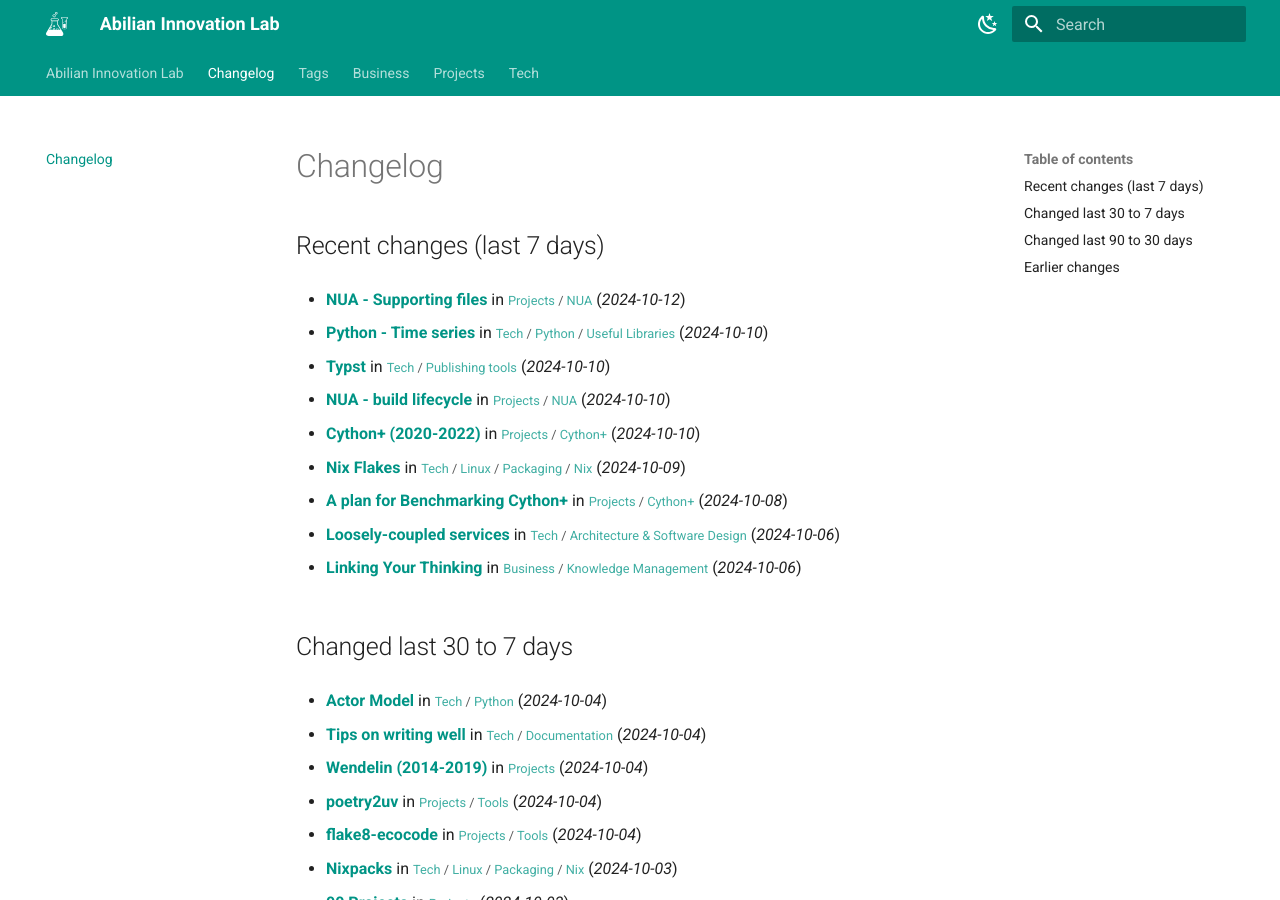
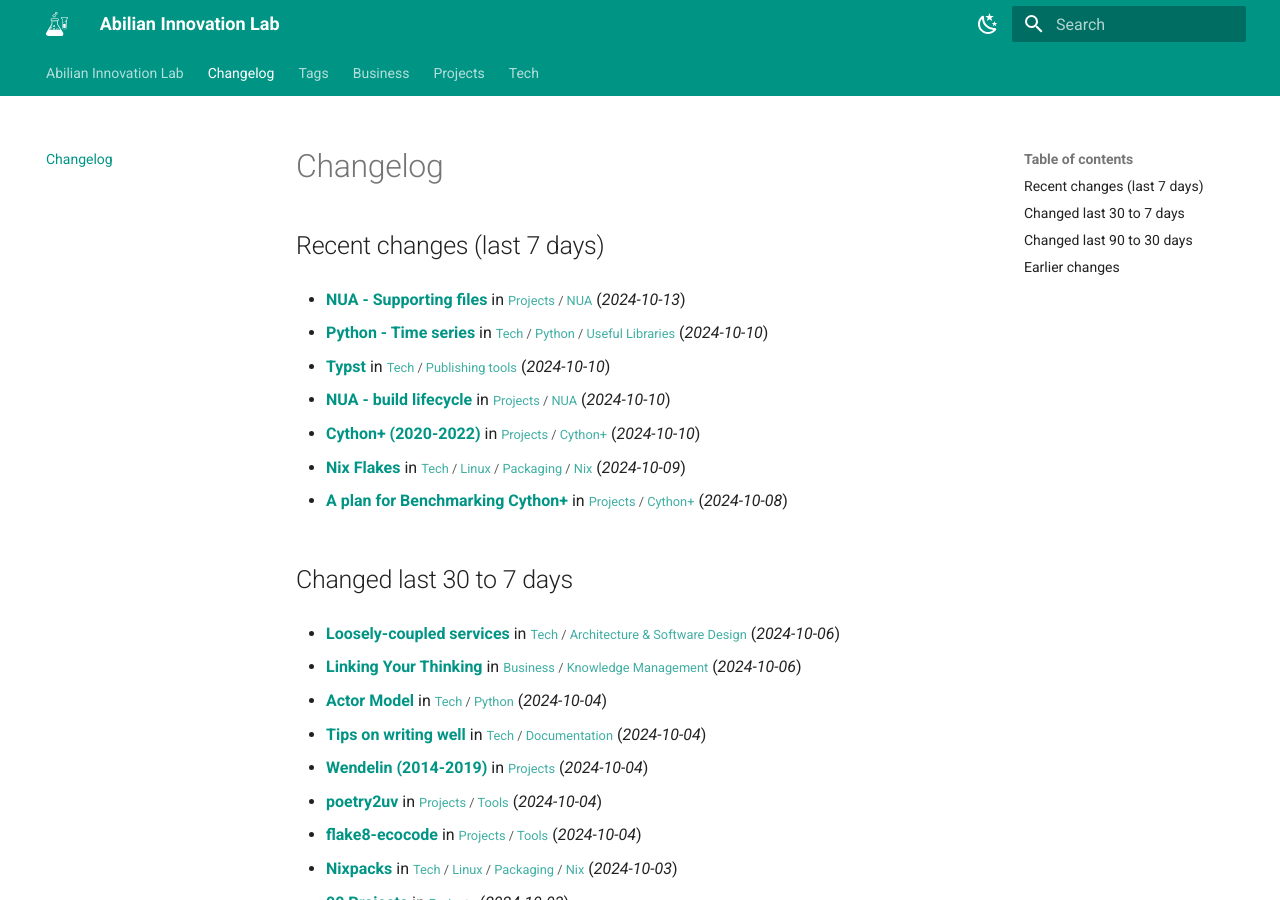
Before and after one commit to abilian/lab.abilian.com, an MkDocs documentation site: the page built from docs/changelog.md, in a window 1280 px wide and 900 px high. Built offline with MkDocs 1.6.1 and Material for MkDocs 9.7.7, drawn with Linux system fonts in a browser that asks for light colours; comment, search, counter and statistics services are not loaded.

Commit message:
Update content

```diff
--- a/docs/changelog.md
+++ b/docs/changelog.md
@@ -2,7 +2,7 @@
 
 ## Recent changes (last 7 days)
 
-- **[NUA - Supporting files](/Projects/NUA/NUA - Supporting files/)** in <small>[Projects](/Projects/00 Projects/) / [NUA](/Projects/NUA/00 NUA/)</small> (*2024-10-12*)
+- **[NUA - Supporting files](/Projects/NUA/NUA - Supporting files/)** in <small>[Projects](/Projects/00 Projects/) / [NUA](/Projects/NUA/00 NUA/)</small> (*2024-10-13*)
 
 - **[Python - Time series](/Tech/Python/Useful Libraries/Python - Time series/)** in <small>[Tech](/Tech/00 Technology/) / [Python](/Tech/Python/(Pretty) tables in Python/) / [Useful Libraries](/Tech/Python/Useful Libraries/00 Useful librairies/)</small> (*2024-10-10*)
 
@@ -16,13 +16,13 @@
 
 - **[A plan for Benchmarking Cython+](/Projects/Cython+/A plan for Benchmarking Cython+/)** in <small>[Projects](/Projects/00 Projects/) / [Cython+](/Projects/Cython+/A plan for Benchmarking Cython+/)</small> (*2024-10-08*)
 
+
+
+## Changed last 30 to 7 days
+
 - **[Loosely-coupled services](/Tech/Architecture & Software Design/Loosely-coupled services/)** in <small>[Tech](/Tech/00 Technology/) / [Architecture & Software Design](/Tech/Architecture & Software Design/00 Intro to software architecture/)</small> (*2024-10-06*)
 
 - **[Linking Your Thinking](/Business/Knowledge Management/Linking Your Thinking/)** in <small>[Business](/Business/00 Business/) / [Knowledge Management](/Business/Knowledge Management/Concept Maps/)</small> (*2024-10-06*)
-
-
-
-## Changed last 30 to 7 days
 
 - **[Actor Model](/Tech/Python/Actor Model/)** in <small>[Tech](/Tech/00 Technology/) / [Python](/Tech/Python/(Pretty) tables in Python/)</small> (*2024-10-04*)
 
```
